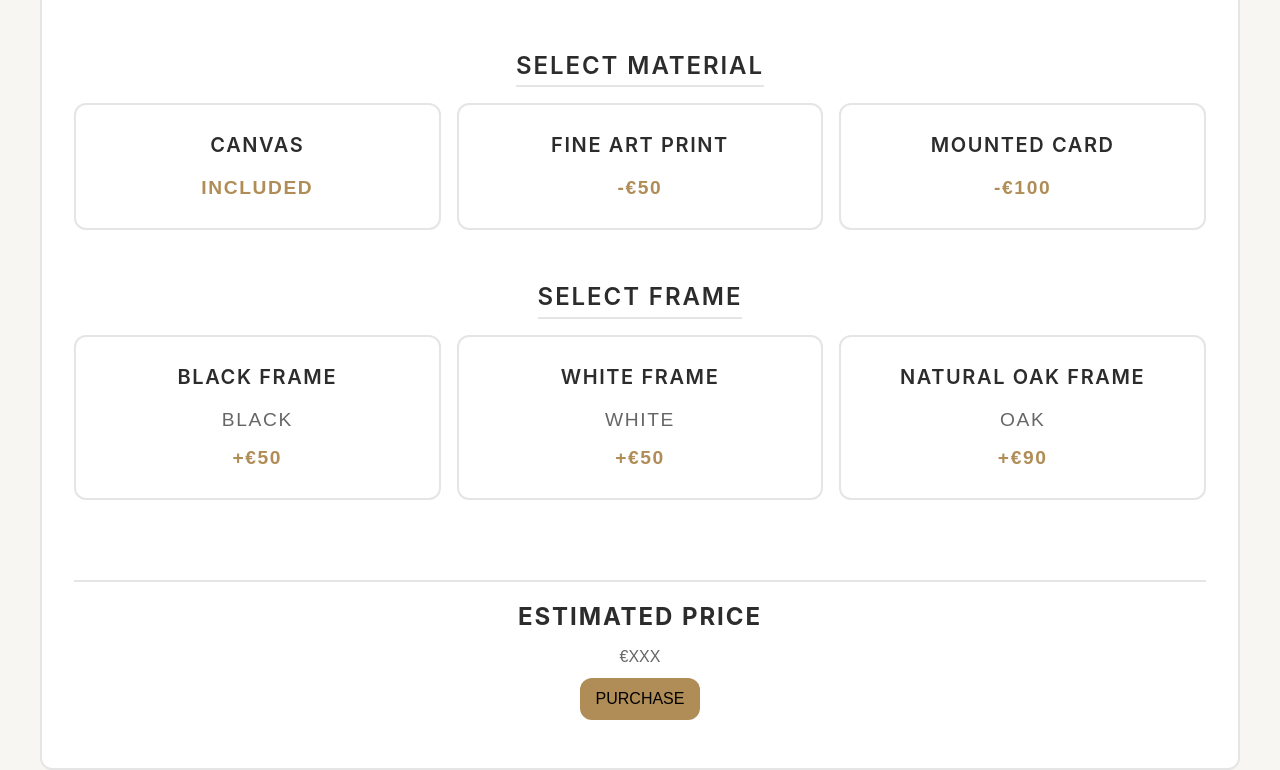
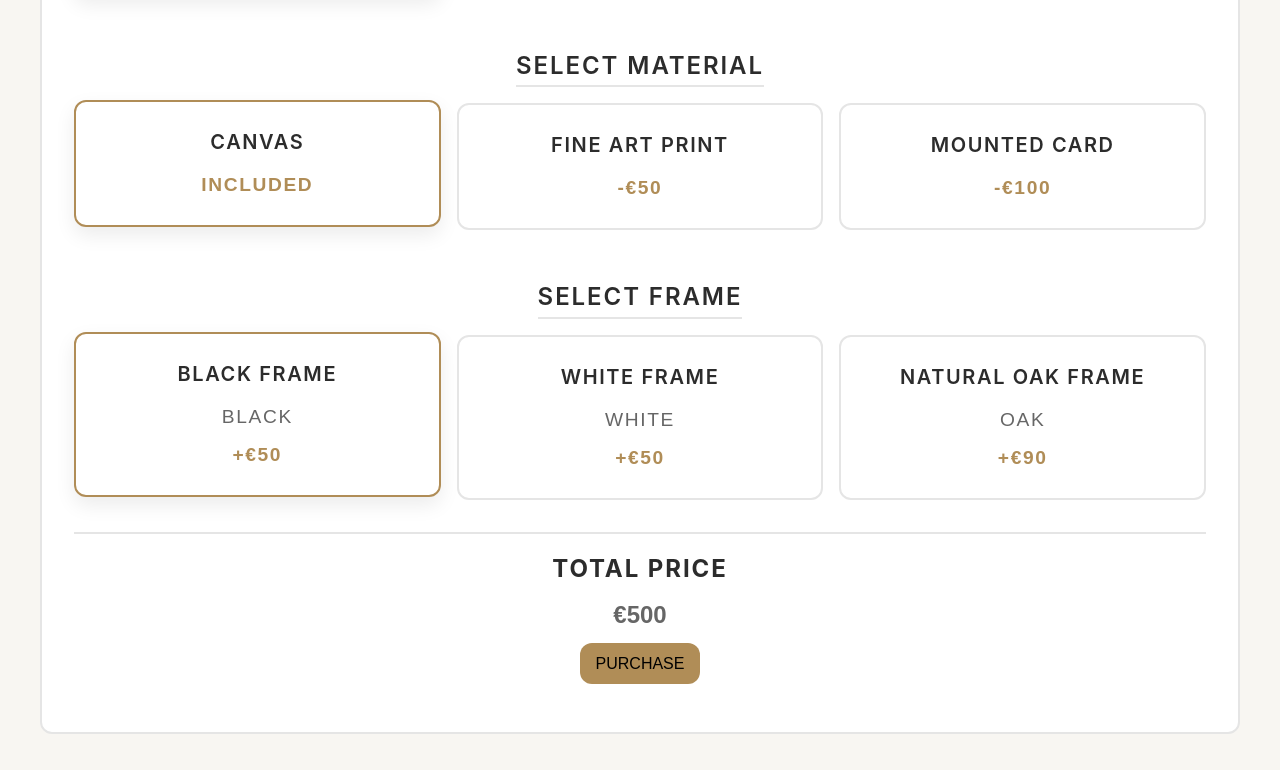
Before and after one commit to Emmet22/artist-website-template, a React (Vite) app: page /commission/1 in a window 1280 px wide. Shown: the part 1234-2004 px from the top of the page. Built offline with nearby package versions, Linux system fonts and the light colour scheme.

Commit message:
#19 added live price calculation to commission builder

```diff
--- a/src/components/commission/CustomisationPanel.module.css
+++ b/src/components/commission/CustomisationPanel.module.css
@@ -86,22 +86,3 @@
     font-weight: bold;
     color: var(--clr-accent);
 }
-
-.summary {
-    margin-top: 2rem;
-    padding-top: 1rem;
-
-    border-top: 2px solid var(--clr-border);
-
-    display: flex;
-    flex-direction: column;
-    gap: 0.5rem;
-    align-items: center;
-}
-
-.summary h3 {
-    font-size: 1.5rem;
-    font-weight: bold;
-    text-transform: uppercase;
-    letter-spacing: 0.12rem;
-}
--- a/src/components/commission/CustomisationPanel.tsx
+++ b/src/components/commission/CustomisationPanel.tsx
@@ -25,6 +25,15 @@ interface CustomisationPanelProps {
     sizes: SizeOption[];
     frames: FrameOption[];
     materials: MaterialOption[];
+
+    // for use state
+    selectedSize: SizeOption;
+    selectedMaterial: MaterialOption;
+    selectedFrame: FrameOption;
+
+    setSelectedSize: React.Dispatch<React.SetStateAction<SizeOption>>;
+    setSelectedMaterial: React.Dispatch<React.SetStateAction<MaterialOption>>;
+    setSelectedFrame: React.Dispatch<React.SetStateAction<FrameOption>>;
 }
 
 // function for fixing the price modifier
@@ -38,7 +47,17 @@ function formatPriceModifier(priceModifier: number) {
     return `-€${Math.abs(priceModifier)}`;
 }
 
-function CustomisationPanel({sizes, frames, materials}: CustomisationPanelProps) {
+function CustomisationPanel({
+    sizes,
+    frames,
+    materials,
+    selectedSize,
+    selectedMaterial,
+    selectedFrame,
+    setSelectedSize,
+    setSelectedMaterial,
+    setSelectedFrame
+}: CustomisationPanelProps) {
     return (
         <div className={styles.panel}>
 
@@ -60,7 +79,8 @@ function CustomisationPanel({sizes, frames, materials}: CustomisationPanelProps)
                                 <input
                                     type="radio"
                                     name="size"
-                                    value={size.id}
+                                    checked={selectedSize.id === size.id}
+                                    onChange={() => setSelectedSize(size)}
                                 />
 
                                 <div>
@@ -100,7 +120,8 @@ function CustomisationPanel({sizes, frames, materials}: CustomisationPanelProps)
                                 <input
                                     type="radio"
                                     name="material"
-                                    value={material.id}
+                                    checked={selectedMaterial.id === material.id}
+                                    onChange={() => setSelectedMaterial(material)}
                                 />
 
                                 <div>
@@ -133,7 +154,8 @@ function CustomisationPanel({sizes, frames, materials}: CustomisationPanelProps)
                                 <input
                                     type="radio"
                                     name="frame"
-                                    value={frame.id}
+                                    checked={selectedFrame.id === frame.id}
+                                    onChange={() => setSelectedFrame(frame)}
                                 />
                                 <div>
                                     <h4>
@@ -152,13 +174,6 @@ function CustomisationPanel({sizes, frames, materials}: CustomisationPanelProps)
                 </div>
             </div>
 
-            <div className={styles.summary}>
-                <h3>Estimated Price</h3>
-                <p>€XXX</p>
-                <button className="btn">
-                    PURCHASE
-                </button>
-            </div>
         </div>
     );
 }
--- /dev/null
+++ b/src/components/commission/PriceSummary.module.css
@@ -0,0 +1,23 @@
+.summary {
+    margin-top: 2rem;
+    padding-top: 1rem;
+
+    border-top: 2px solid var(--clr-border);
+
+    display: flex;
+    flex-direction: column;
+    gap: 0.5rem;
+    align-items: center;
+}
+
+.summary h3 {
+    font-size: 1.5rem;
+    font-weight: bold;
+    text-transform: uppercase;
+    letter-spacing: 0.12rem;
+}
+
+.price {
+    font-size: 1.5rem;
+    font-weight: bold;
+}
--- a/src/components/commission/PriceSummary.tsx
+++ b/src/components/commission/PriceSummary.tsx
@@ -4,3 +4,46 @@
     selected cusomtisation options and it
     will update in real time.
 */
+
+import styles from './PriceSummary.module.css';
+
+// import types
+import type { SizeOption } from '../../types/SizeOption';
+import type { MaterialOption } from '../../types/MaterialOption';
+import type { FrameOption } from '../../types/FrameOption';
+
+// props
+interface PriceSummaryProps {
+    basePrice: number;
+    selectedSize: SizeOption;
+    selectedMaterial: MaterialOption;
+    selectedFrame: FrameOption;
+}
+
+function PriceSummary({
+    basePrice,
+    selectedSize,
+    selectedMaterial,
+    selectedFrame
+}: PriceSummaryProps) {
+
+    const totalPrice =
+        basePrice +
+        selectedSize.priceModifier +
+        selectedMaterial.priceModifier +
+        selectedFrame.priceModifier;
+
+    return (
+        <div className={styles.summary}>
+                <h3>Total Price</h3>
+
+                <p className={styles.price}>€{totalPrice}</p>
+
+                <button className="btn">
+                    PURCHASE
+                </button>
+            </div>
+    );
+}
+
+export default PriceSummary;
--- a/src/pages/CommissionBuilder.tsx
+++ b/src/pages/CommissionBuilder.tsx
@@ -1,4 +1,5 @@
 import {useParams} from 'react-router-dom';
+import { useState } from 'react';
 
 // import data
 import { artworkData } from '../data/ArtPieceData';
@@ -9,8 +10,12 @@ import { sizeOptions, frameOptions, materialOptions } from '../data/CommissionOp
 import Section from "../components/common/Section";
 import ArtWorkPreview from "../components/artwork/ArtWorkPreview";
 import CustomisationPanel from "../components/commission/CustomisationPanel";
+import PriceSummary from "../components/commission/PriceSummary";
 
-
+// import types
+import type { SizeOption } from '../types/SizeOption';
+import type { MaterialOption } from '../types/MaterialOption';
+import type { FrameOption } from '../types/FrameOption';
 
 function CommissionBuilder() {
 
@@ -39,6 +44,11 @@ function CommissionBuilder() {
         );
     }
 
+    // ensure small canvas with black frame are the default selected options
+    const [selectedSize, setSelectedSize] = useState<SizeOption>(sizeOptions[0]);
+    const [selectedMaterial, setSelectedMaterial] = useState<MaterialOption>(materialOptions[0]);
+    const [selectedFrame, setSelectedFrame] = useState<FrameOption>(frameOptions[0]);
+
     return (
         <main>
             {/*
@@ -61,6 +71,21 @@ function CommissionBuilder() {
                     sizes={sizeOptions}
                     frames={frameOptions}
                     materials={materialOptions}
+
+                    selectedSize={selectedSize}
+                    selectedMaterial={selectedMaterial}
+                    selectedFrame={selectedFrame}
+
+                    setSelectedSize={setSelectedSize}
+                    setSelectedMaterial={setSelectedMaterial}
+                    setSelectedFrame={setSelectedFrame}
+                />
+
+                <PriceSummary
+                    basePrice={artPiece.price ?? 300} // basic price e.g. €300
+                    selectedSize={selectedSize}
+                    selectedMaterial={selectedMaterial}
+                    selectedFrame={selectedFrame}
                 />
             </Section>
 
```
